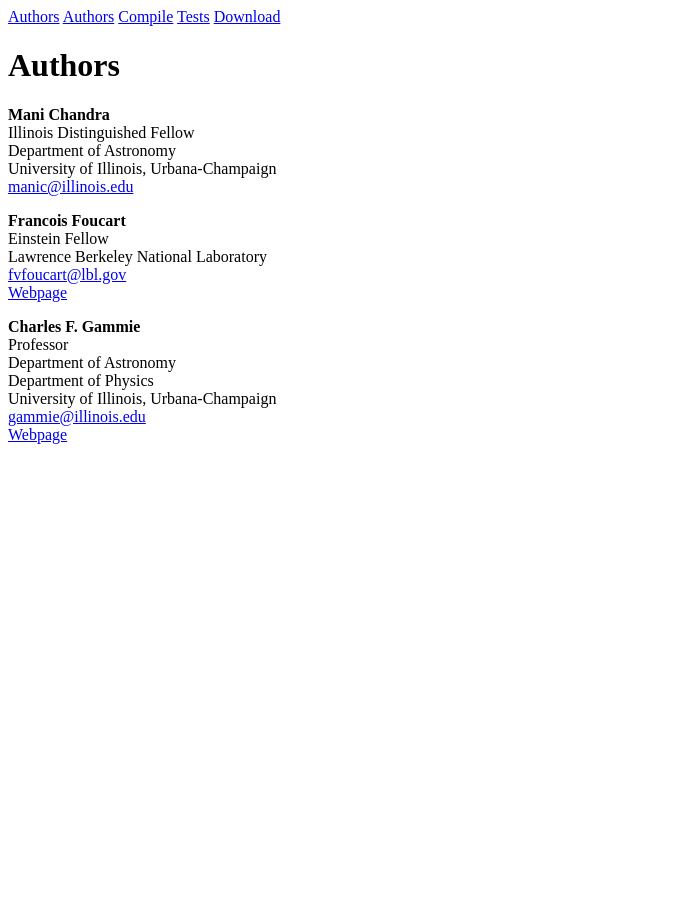
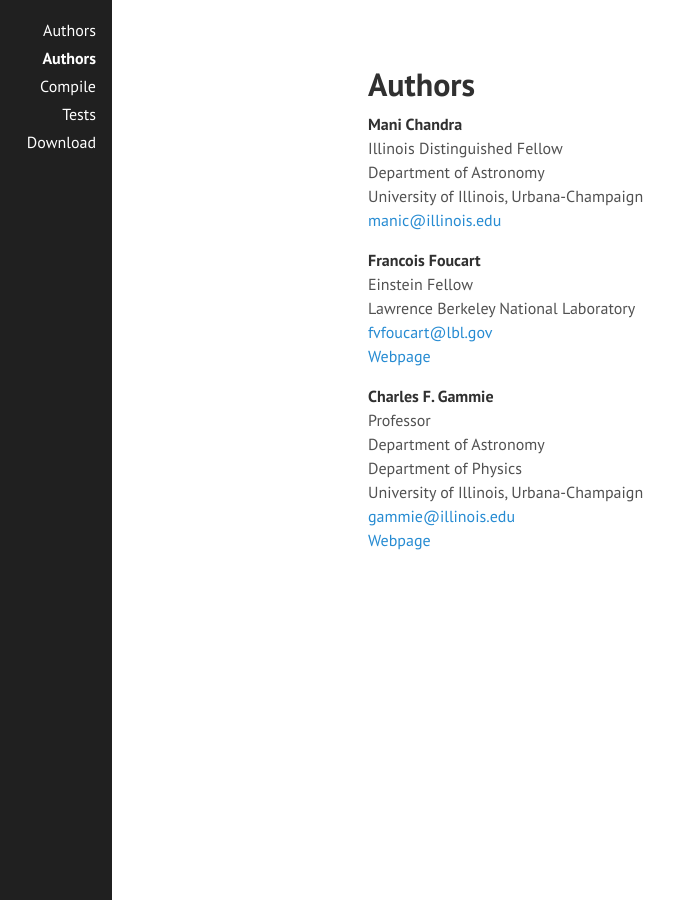
Before and after one commit to AFD-Illinois/grim, a Jekyll site: the page built from authors.md, in a window 1280 px wide. Shown: the whole page, without its empty margins (0-698 px from the left). Built offline with Jekyll 4.4.1, drawn with Linux system fonts in a browser that asks for light colours.

Commit message:
Followed instructions from https://jekyllrb.com/docs/github-pages/ to set baseurl and links to internal pages.

```diff
--- a/Gemfile
+++ b/Gemfile
@@ -1,2 +1,7 @@
 source 'https://rubygems.org'
+
+require 'json'
+require 'open-uri'
+versions = JSON.parse(open('https://pages.github.com/versions.json').read)
+
 gem 'github-pages'
--- a/_includes/head.html
+++ b/_includes/head.html
@@ -15,15 +15,15 @@
   </title>
 
   <!-- CSS -->
-  <link rel="stylesheet" href="{{ site.baseurl }}public/css/poole.css">
-  <link rel="stylesheet" href="{{ site.baseurl }}public/css/syntax.css">
-  <link rel="stylesheet" href="{{ site.baseurl }}public/css/hyde.css">
+  <link rel="stylesheet" href="{{ site.baseurl }}/public/css/poole.css">
+  <link rel="stylesheet" href="{{ site.baseurl }}/public/css/syntax.css">
+  <link rel="stylesheet" href="{{ site.baseurl }}/public/css/hyde.css">
   <link rel="stylesheet" href="http://fonts.googleapis.com/css?family=PT+Sans:400,400italic,700|Abril+Fatface">
 
   {% comment %}
   <!-- Icons -->
-  <link rel="apple-touch-icon-precomposed" sizes="144x144" href="{{ site.baseurl }}public/apple-touch-icon-144-precomposed.png">
-                                 <link rel="shortcut icon" href="{{ site.baseurl }}public/favicon.ico">
+  <link rel="apple-touch-icon-precomposed" sizes="144x144" href="{{ site.baseurl }}/public/apple-touch-icon-144-precomposed.png">
+                                 <link rel="shortcut icon" href="{{ site.baseurl }}/public/favicon.ico">
 
   <!-- RSS -->
   <link rel="alternate" type="application/rss+xml" title="RSS" href="/atom.xml">
--- a/_includes/sidebar.html
+++ b/_includes/sidebar.html
@@ -15,7 +15,7 @@
       {% for node in pages_list %}
         {% if node.title != null %}
           {% if node.layout == "page" %}
-            <a class="sidebar-nav-item{% if page.url == node.url %} active{% endif %}" href="{{ node.url }}">{{ node.title }}</a>
+            <a class="sidebar-nav-item{% if page.url == node.url %} active{% endif %}" href="{{ site.baseurl }}{{ node.url }}">{{ node.title }}</a>
           {% endif %}
         {% endif %}
       {% endfor %}
```
